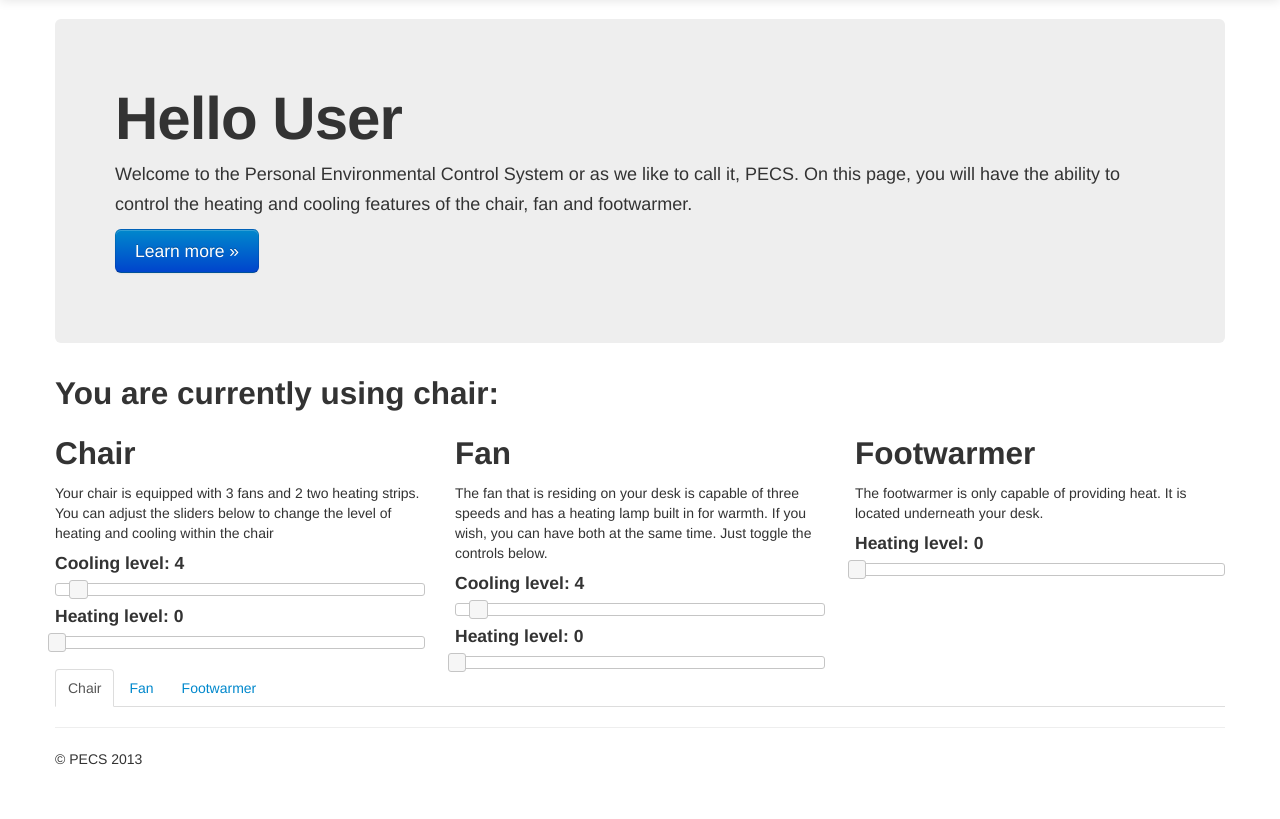
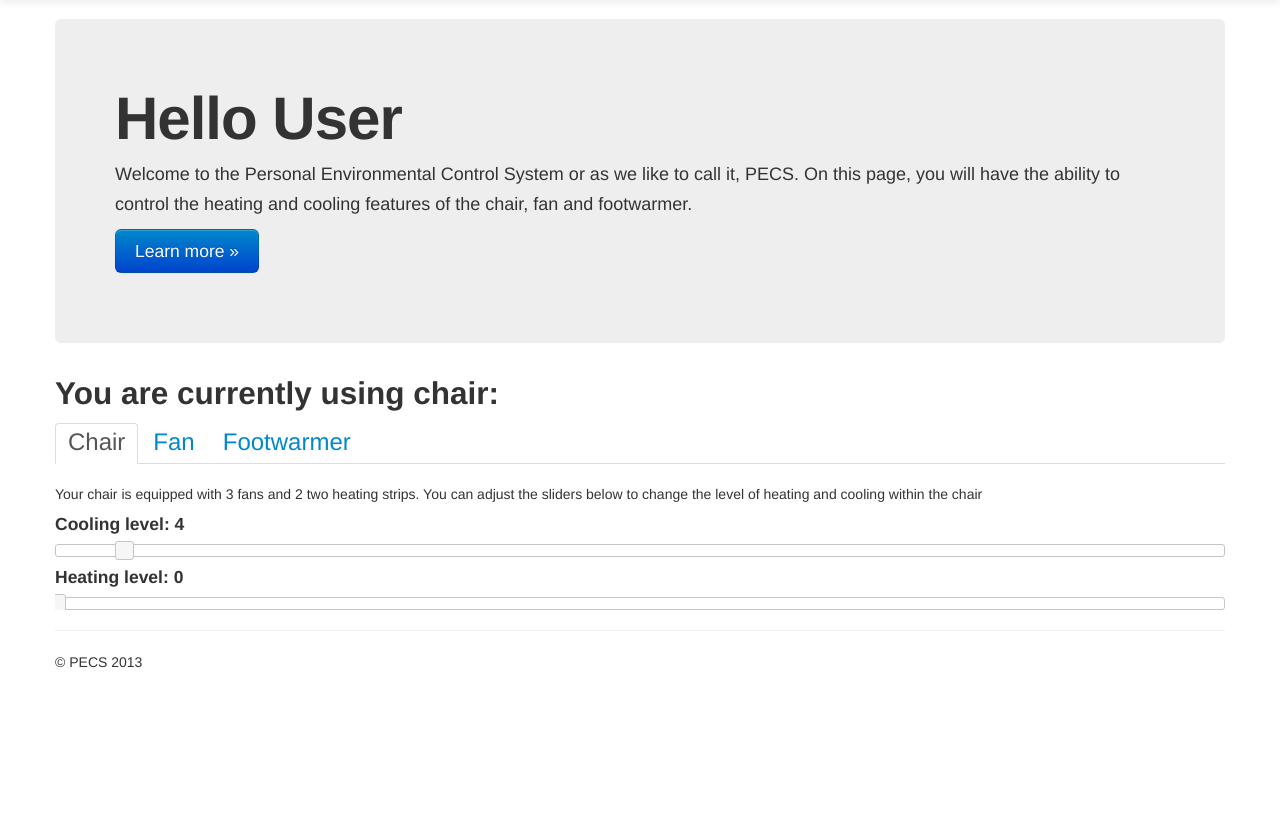
Before and after one commit to immesys/pecs, a Python web app: template srv/PECS/pecs/templates/home.mako in a window 1280 px wide. Shown: the part 41-860 px from the top of the page. After the commit the page ends 709 px from the top, so only its background shows below. Run offline with Mako, Linux system fonts and the light colour scheme; the template is opened without the code that fills it, so the values that code supplies are empty; some libraries are stand-ins or nearby versions.

Commit message:
Tabbed files

```diff
--- a/srv/PECS/pecs/templates/home.mako
+++ b/srv/PECS/pecs/templates/home.mako
@@ -73,7 +73,7 @@
 
       <h2>You are currently using chair: </h2>
 
-      <!-- Example row of columns -->
+      <!-- Example row of columns
       <div class="row">
         <div class="span4">
           <h2>Chair</h2>
@@ -99,11 +99,35 @@
         </div>
       </div>
 
-      <ul class="nav nav-tabs">
-        <li class="active"><a href="#chair">Chair</a></li>
-        <li><a href="#fan">Fan</a></li>
-        <li><a href="#footwarmer">Footwarmer</a></li>
-      </ul>
+-->
+      <div id="content">
+        <ul id="tabs" class="nav nav-tabs" data-tabs="tabs">
+          <li class="active"><a href="#chair" data-toggle="tab"><FONT Size=5>Chair</FONT></a></li>
+          <li><a href="#fan" data-toggle="tab"><FONT Size=5>Fan</FONT></a></li>
+          <li><a href="#footwarmer" data-toggle="tab"><FONT Size=5>Footwarmer</FONT></a></li>
+        </ul>
+        <div id="my-tab-content" class="tab-content">
+          <div class="tab-pane active" id="chair">
+             <p>Your chair is equipped with 3 fans and 2 two heating strips. You can adjust the sliders below to change the level of heating and cooling within the chair </p>
+             <h4 id="chaircoolvalue"></h4>
+             <div id="chaircoolslider"></div>
+             <h4 id="chairheatvalue"></h4>
+             <div id="chairheatslider"></div>
+          </div>
+          <div class="tab-pane" id="fan">
+          <p>The fan that is residing on your desk is capable of three speeds and has a heating lamp built in for warmth. If you wish, you can have both at the same time. Just toggle the controls below. </p>
+              <h4 id="fancoolvalue"></h4>
+              <div id="fancoolslider"></div>
+              <h4 id="fanheatvalue"></h4>
+              <div id="fanheatslider"></div>
+          </div>
+          <div class="tab-pane" id="footwarmer">
+              <p>The footwarmer is only capable of providing heat. It is located underneath your desk.</p>
+              <h4 id="fwheatvalue"></h4>
+              <div id="fwheatslider"></div>
+          </div>
+        </div>
+      </div>
 
       <hr>
 
```
